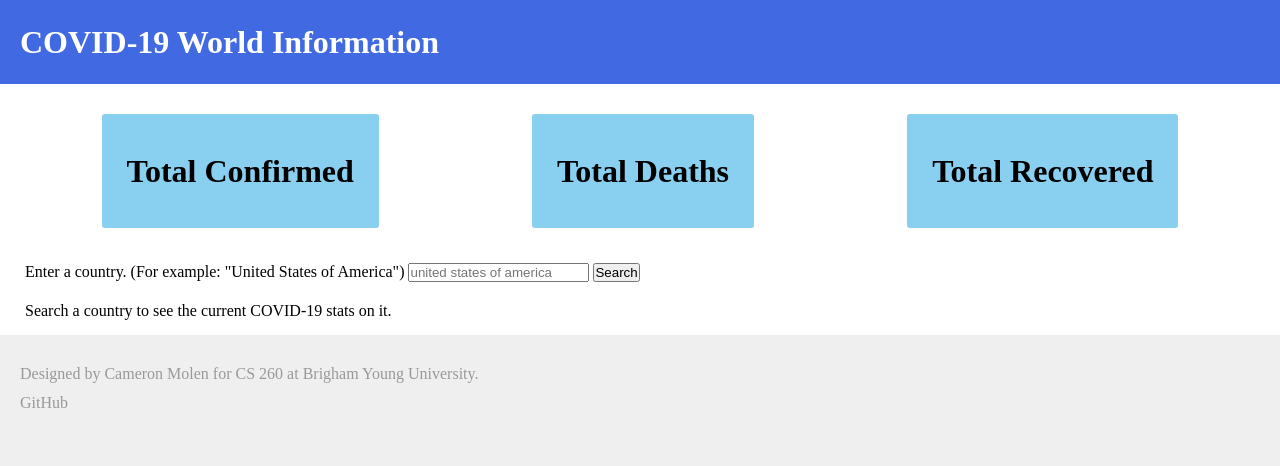
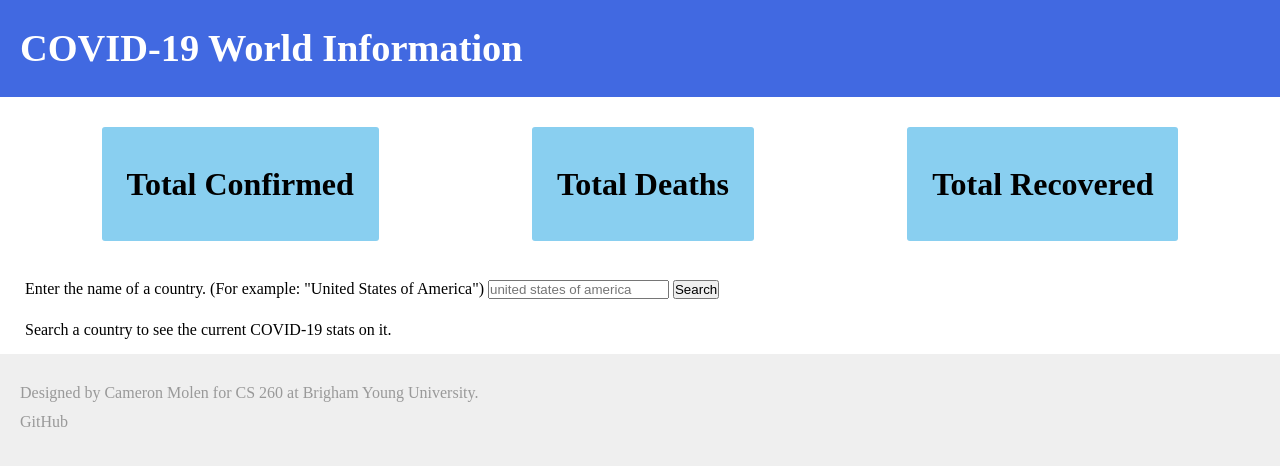
Before and after one commit to cameronmolen/coronavirus-info-page, a plain HTML site: page index.html in a window 1280 px wide. Drawn offline with Linux system fonts and the light colour scheme; no server answers.

Commit message:
Tweaked final design

```diff
--- a/index.html
+++ b/index.html
@@ -34,7 +34,7 @@
     </div>
 
     <form style="padding: 20px 0px;">
-      <label>Enter a country. (For example: "United States of America") </label>
+      <label style="line-height: 25px;">Enter the name of a country. (For example: "United States of America") </label>
       <input id="countryInput" type="text" placeholder="united states of america"></input>
       <input id="countrySubmit" type="submit" value="Search"></input>
     </form>
--- a/styles.css
+++ b/styles.css
@@ -30,6 +30,8 @@ a:hover {
 .header-content {
   padding: 10px 20px;
   color: white;
+  font-size: 0.8em;
+  margin: auto;
 }
 
 .page {
@@ -69,4 +71,9 @@ a:hover {
     flex-direction: row;
     justify-content: space-around;
   }
+
+  .header-content {
+    font-size: 1.2em;
+    margin: inherit;
+  }
 }
```
